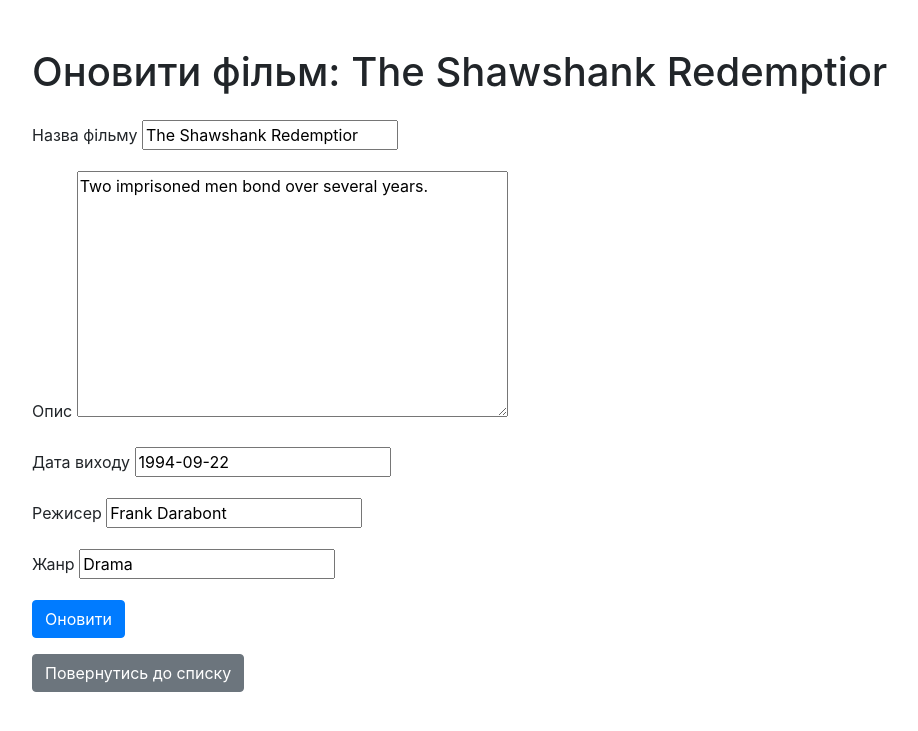
After one commit to JuliaA55/DjangoFilms, a Django app: page /movies/movie/1/update/ in a window 1280 px wide. The commit adds this page. Shown: the top 731 px of the page, without its empty margins (53-971 px from the left). Run offline with Django 5.2, Linux system fonts and the light colour scheme; data comes from the database, SQL or seed files in the repository; both versions use the stored data as it was after the commit; some libraries are stand-ins or nearby versions.

Commit message:
modified:   db.sqlite3 	modified:   movies/__pycache__/models.cpython-313.pyc     modified:   movies/__pycache__/urls.cpython-313.pyc 	modified:   movies/__pycache__/views.cpython-313.pyc 	modified:   movies/models.py 	modified:   movies/templates/movies/movie_list.html 	new file:   movies/templates/movies/movie_update.html 	modified:   movies/urls.py 	modified:   movies/views.py

```diff
--- a/movies/models.py
+++ b/movies/models.py
@@ -1,4 +1,5 @@
 from django.db import models
+from django import forms
 
 # Create your models here.
 class Movie(models.Model):
@@ -11,3 +12,9 @@ class Movie(models.Model):
 
     def __str__(self):
         return self.title
+
+
+class MovieForm(forms.ModelForm):
+    class Meta:
+        model = Movie
+        fields = ['title', 'description', 'release_date', 'director', 'genre']
--- /dev/null
+++ b/movies/templates/movies/movie_update.html
@@ -0,0 +1,62 @@
+<!--<!DOCTYPE html>
+<html lang="en">
+<head>
+    <meta charset="UTF-8">
+    <title>Оновити фільм</title>
+</head>
+<body>
+    <h1>Оновити фільм: {{ movie.title }}</h1>
+    <form method="post">
+        {% csrf_token %}
+        {{ form.as_p }}
+        <button type="submit">Оновити</button>
+    </form>
+    <a href="{% url 'movie_list' %}">Повернутись до списку</a>
+</body>
+</html>-->
+
+
+<!DOCTYPE html>
+<html lang="en">
+<head>
+    <meta charset="UTF-8">
+    <meta name="viewport" content="width=device-width, initial-scale=1.0">
+    <title>Оновити фільм</title>
+    <!-- Підключення Bootstrap -->
+    <link href="https://stackpath.bootstrapcdn.com/bootstrap/4.5.2/css/bootstrap.min.css" rel="stylesheet">
+</head>
+<body>
+    <div class="container mt-5">
+        <h1 class="mb-4">Оновити фільм: {{ movie.title }}</h1>
+        <form method="post">
+            {% csrf_token %}
+            <div class="form-group">
+                <label for="id_title">Назва фільму</label>
+                {{ form.title }}
+            </div>
+            <div class="form-group">
+                <label for="id_description">Опис</label>
+                {{ form.description }}
+            </div>
+            <div class="form-group">
+                <label for="id_release_date">Дата виходу</label>
+                {{ form.release_date }}
+            </div>
+            <div class="form-group">
+                <label for="id_director">Режисер</label>
+                {{ form.director }}
+            </div>
+            <div class="form-group">
+                <label for="id_genre">Жанр</label>
+                {{ form.genre }}
+            </div>
+            <button type="submit" class="btn btn-primary">Оновити</button>
+        </form>
+        <a href="{% url 'movie_list' %}" class="btn btn-secondary mt-3">Повернутись до списку</a>
+    </div>
+
+    <script src="https://code.jquery.com/jquery-3.5.1.slim.min.js"></script>
+    <script src="https://cdn.jsdelivr.net/npm/@popperjs/core@2.5.4/dist/umd/popper.min.js"></script>
+    <script src="https://stackpath.bootstrapcdn.com/bootstrap/4.5.2/js/bootstrap.min.js"></script>
+</body>
+</html>
--- a/movies/urls.py
+++ b/movies/urls.py
@@ -5,4 +5,6 @@ urlpatterns = [
     path('', views.movie_list, name='movie_list'),
     path('<int:id>/', views.movie_detail, name='movie_detail'),
     path('create/', views.movie_create, name='movie_create'),
+    path('movie/<int:pk>/update/', views.movie_update, name='movie_update'),
+    path('movie/<int:pk>/delete/', views.movie_delete, name='movie_delete'),
 ]
--- a/movies/views.py
+++ b/movies/views.py
@@ -1,5 +1,7 @@
 from django.shortcuts import render, get_object_or_404, redirect
-from .models import Movie
+from .models import Movie, MovieForm
+from django.http import HttpResponseRedirect
+from django.urls import reverse
 
 # Create your views here.
 def movie_list(request):
@@ -31,3 +33,20 @@ def movie_create(request):
         return redirect('movie_list')
 
     return render(request, 'movies/movie_create.html')
+
+def movie_update(request, pk):
+    movie = Movie.objects.get(id=pk)
+    if request.method == 'POST':
+        form = MovieForm(request.POST, instance=movie)
+        if form.is_valid():
+            form.save()
+            return redirect('movie_list')
+    else:
+        form = MovieForm(instance=movie)
+    return render(request, 'movies/movie_update.html', {'form': form, 'movie': movie})
+
+
+def movie_delete(request, pk):
+    movie = Movie.objects.get(id=pk)
+    movie.delete()
+    return HttpResponseRedirect(reverse('movie_list'))
```
Also changed, not shown: movies/templates/movies/movie_list.html (+7 -1 lines), db.sqlite3.
